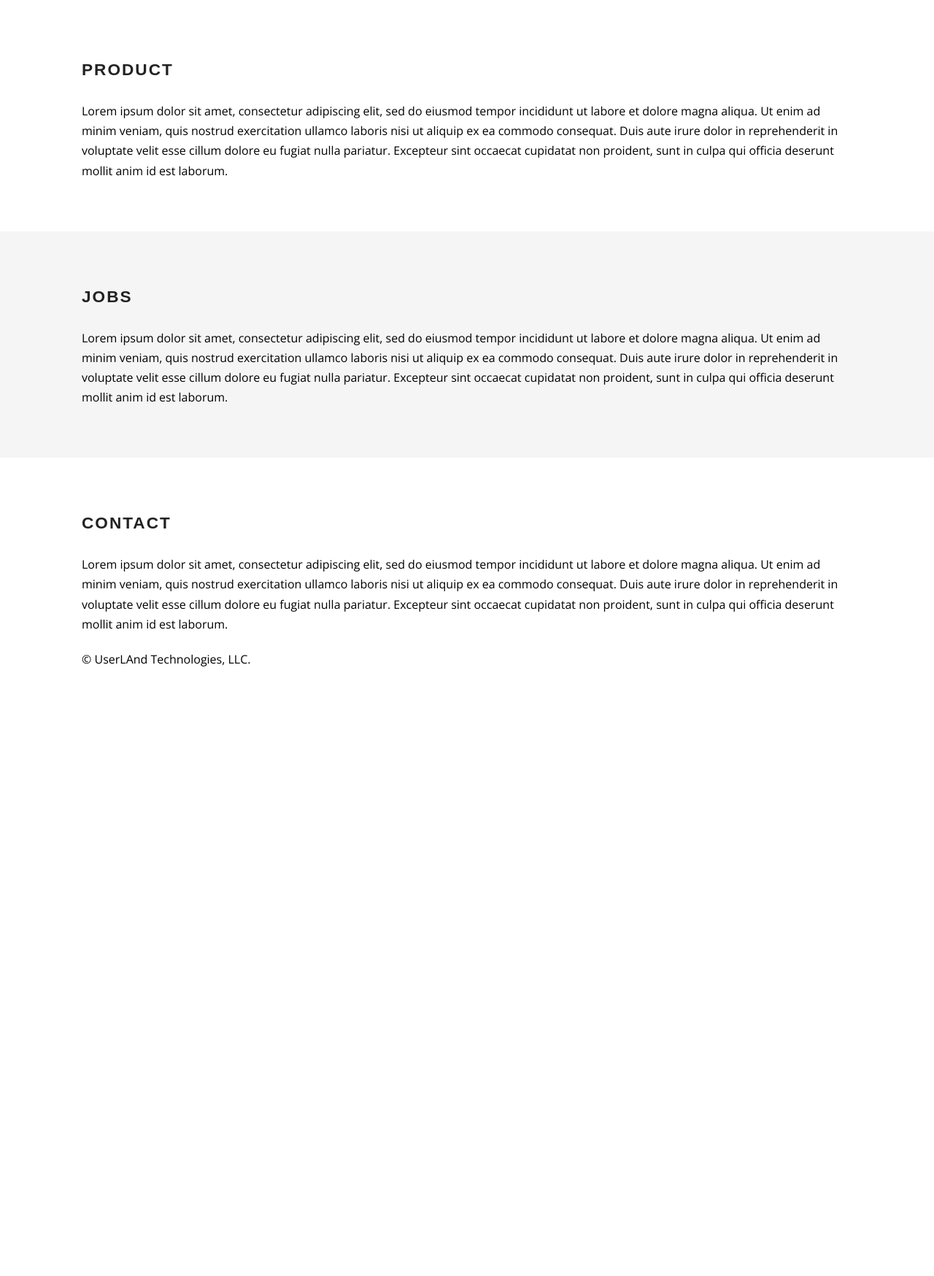
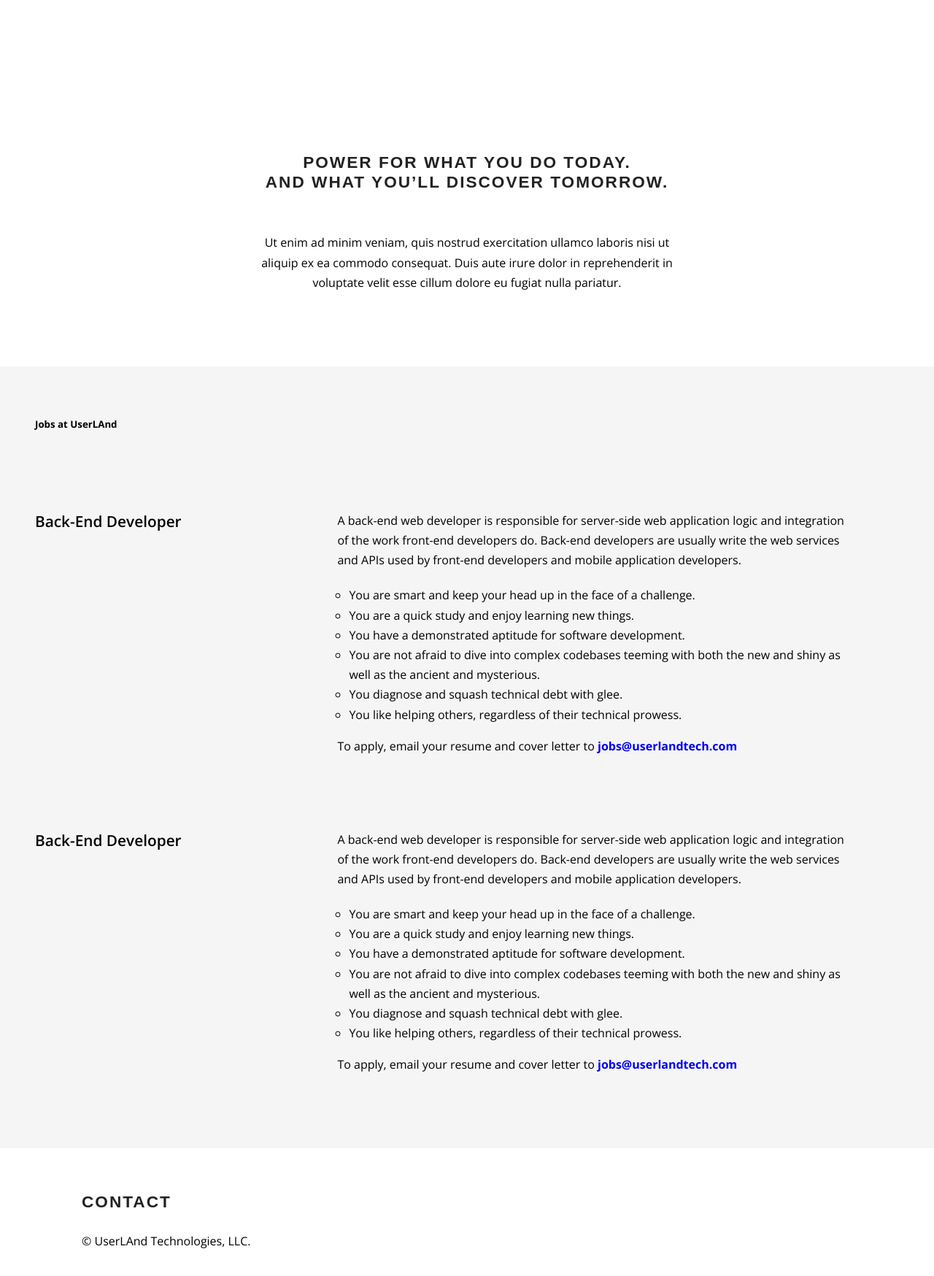
Before and after one commit to limongoo/userland, a React app: page / in a window 1280 px wide. Shown: the part 1020-2768 px from the top of the page at 73% size. Before the commit the page ends 2006 px from the top, so only its background shows below. Built offline with nearby package versions, Linux system fonts and the light colour scheme; some packages are replaced by stand-ins of ours.

Commit message:
content update

```diff
--- a/src/components/app/app.css
+++ b/src/components/app/app.css
@@ -51,21 +51,24 @@
 
     a {
       text-decoration: none;
-      color: $black;
+      color: $gray;
       transition: 0.3s ease all;
       padding: 0 0 3px;
       border-bottom: 3px solid $white;
+      font-size: 0.9rem;
+      font-weight: 600;
     }
 
     a:hover {
       color: $black;
-      border-bottom: 3px solid $gray;
+      border-bottom: 3px solid $yellow;
     }
   }
 }
 
 .nav-ul {
   display: flex;
+  margin-top: 2rem;
 
   li {
     padding: 0 1rem 0;
@@ -121,6 +124,7 @@
 
   .about-content {
     flex-direction: column;
+    margin: 2rem 0;
   }
 }
 
@@ -144,13 +148,13 @@
 
 @media (min-width: 900px) {
   #header {
-    padding: 2rem;
+    padding: 0 2rem;
   }
 
   .logo {
     font-size: 2rem;
     transition: 0.3s ease all;
-    width: 90px;
+    width: 80px;
 
     &:hover {
       color: $gray;
--- a/src/components/app/footer/Footer.js
+++ b/src/components/app/footer/Footer.js
@@ -15,9 +15,10 @@ export default class Footer extends Component {
               <h4 className="contact-title">Contact</h4>
 
               {/* Text goes here */}
-              <p>Lorem ipsum dolor sit amet, consectetur adipiscing elit, sed do eiusmod tempor incididunt ut labore et dolore magna aliqua. Ut enim ad minim veniam, quis nostrud exercitation ullamco laboris nisi ut aliquip ex ea commodo consequat. Duis aute irure dolor in reprehenderit in voluptate velit esse cillum dolore eu fugiat nulla pariatur. Excepteur sint occaecat cupidatat non proident, sunt in culpa qui officia deserunt mollit anim id est laborum.</p>
-              <p>&#169; UserLAnd Technologies, LLC.</p>
-
+              <div className="contact-flex">
+                <p></p>
+                <p>&#169; UserLAnd Technologies, LLC.</p>
+              </div>
             </div>
             {/* <div className="layer-footer"></div> */}
           </div>
--- a/src/components/home/Home.js
+++ b/src/components/home/Home.js
@@ -1,7 +1,6 @@
 import React, { Component } from 'react';
 import { connect } from 'react-redux';
 import './home.css';
-import Landing from './userland-landing.jpg';
 
 
 class Home extends Component {
@@ -27,9 +26,13 @@ class Home extends Component {
         <div className="about-container">
           <div className="maxwidth-wrap">
 
+            {/* Title goes here */}
+            <h5 className="about-title"> About UserLAnd Technologies</h5>
+            <div className="title-block"></div>
+
             <div className="about-content">
-              {/* Title goes here */}
-              <h4 className="about-title"> About UserLAnd Technologies</h4>
+
+              <h3>We’re a company founded on the belief that good ideas deserve to be made.</h3>
 
               {/* Text goes here */}
               <p>Lorem ipsum dolor sit amet, consectetur adipiscing elit, sed do eiusmod tempor incididunt ut labore et dolore magna aliqua. Ut enim ad minim veniam, quis nostrud exercitation ullamco laboris nisi ut aliquip ex ea commodo consequat. Duis aute irure dolor in reprehenderit in voluptate velit esse cillum dolore eu fugiat nulla pariatur. Excepteur sint occaecat cupidatat non proident, sunt in culpa qui officia deserunt mollit anim id est laborum.</p>
@@ -43,11 +46,16 @@ class Home extends Component {
         {/* --- Product Section --- */}
         <div className="product-container">
           <div className="maxwidth-wrap">
-            {/* Title goes here */}
-            <h4 className="product-title">Product</h4>
 
-            {/* Text goes here */}
-            <p>Lorem ipsum dolor sit amet, consectetur adipiscing elit, sed do eiusmod tempor incididunt ut labore et dolore magna aliqua. Ut enim ad minim veniam, quis nostrud exercitation ullamco laboris nisi ut aliquip ex ea commodo consequat. Duis aute irure dolor in reprehenderit in voluptate velit esse cillum dolore eu fugiat nulla pariatur. Excepteur sint occaecat cupidatat non proident, sunt in culpa qui officia deserunt mollit anim id est laborum.</p>
+            <div className="product-wrap">
+              {/* Title goes here */}
+              <h4 className="product-title">Power for what you do today.
+              <br/>And what you’ll discover tomorrow.</h4>
+              <div className="title-block-product"></div>
+
+              {/* Text goes here */}
+              <p>Ut enim ad minim veniam, quis nostrud exercitation ullamco laboris nisi ut aliquip ex ea commodo consequat. Duis aute irure dolor in reprehenderit in voluptate velit esse cillum dolore eu fugiat nulla pariatur.</p>
+            </div>
           </div>
         </div>
 
@@ -57,10 +65,51 @@ class Home extends Component {
           <div className="maxwidth-wrap">
 
             {/* Title goes here */}
-            <h4 className="job-title">Jobs</h4>
+            <h5 className="about-title"> Jobs at UserLAnd</h5>
+            <div className="title-block"></div>
 
             {/* Text goes here */}
-            <p>Lorem ipsum dolor sit amet, consectetur adipiscing elit, sed do eiusmod tempor incididunt ut labore et dolore magna aliqua. Ut enim ad minim veniam, quis nostrud exercitation ullamco laboris nisi ut aliquip ex ea commodo consequat. Duis aute irure dolor in reprehenderit in voluptate velit esse cillum dolore eu fugiat nulla pariatur. Excepteur sint occaecat cupidatat non proident, sunt in culpa qui officia deserunt mollit anim id est laborum.</p>
+            <div className="job-section">
+              <ul className="jobs-ul">
+
+                <li className="jobs-li">
+                  <div className="jobs-title">
+                    Back-End Developer
+                  </div>
+                  <div className="jobs-description">
+                    <p>A back-end web developer is responsible for server-side web application logic and integration of the work front-end developers do. Back-end developers are usually write the web services and APIs used by front-end developers and mobile application developers.</p>
+                    <ul className="jobs-sub-ul">
+                      <li>You are smart and keep your head up in the face of a challenge.</li>
+                      <li>You are a quick study and enjoy learning new things.</li>
+                      <li>You have a demonstrated aptitude for software development.</li>
+                      <li>You are not afraid to dive into complex codebases teeming with both the new and shiny as well as the ancient and mysterious.</li>
+                      <li>You diagnose and squash technical debt with glee.</li>
+                      <li>You like helping others, regardless of their technical prowess.</li>
+                    </ul>
+                    <p>To apply, email your resume and cover letter to <strong><a href="mailto:jobs@userlandtech.com">jobs@userlandtech.com</a></strong></p>
+                  </div>
+                </li>
+
+                <li className="jobs-li">
+                  <div className="jobs-title">
+                    Back-End Developer
+                  </div>
+                  <div className="jobs-description">
+                    <p>A back-end web developer is responsible for server-side web application logic and integration of the work front-end developers do. Back-end developers are usually write the web services and APIs used by front-end developers and mobile application developers.</p>
+                    <ul className="jobs-sub-ul">
+                      <li>You are smart and keep your head up in the face of a challenge.</li>
+                      <li>You are a quick study and enjoy learning new things.</li>
+                      <li>You have a demonstrated aptitude for software development.</li>
+                      <li>You are not afraid to dive into complex codebases teeming with both the new and shiny as well as the ancient and mysterious.</li>
+                      <li>You diagnose and squash technical debt with glee.</li>
+                      <li>You like helping others, regardless of their technical prowess.</li>
+                    </ul>
+                    <p>To apply, email your resume and cover letter to <strong><a href="mailto:jobs@userlandtech.com">jobs@userlandtech.com</a></strong></p>
+                  </div>
+                </li>
+
+              </ul>
+            </div>
           </div>
         </div>
 
--- a/src/components/home/home.css
+++ b/src/components/home/home.css
@@ -18,6 +18,12 @@
   line-height: 5rem;
 }
 
+.title-block {
+  background-color: $black;
+  padding: 0.25rem 1.5rem;
+  width: 10px;
+}
+
 .layer {
   background-color: rgba(40,40,40,0.5);
   position: absolute;
@@ -29,7 +35,7 @@
 
 .about-container {
   background-color: $yellow;
-  padding: 3rem;
+  padding: 4rem 3rem 2rem 3rem;
   flex-direction: column;
 }
 
@@ -42,7 +48,22 @@
 }
 
 .product-container {
-  padding: 3rem 7rem;
+  padding: 5rem 3rem;
+}
+
+.product-wrap {
+  text-align: center;
+  max-width: 100%;
+  margin: 0 auto;
+  text-align: left;
+}
+
+.title-block-product {
+  background-color: $black;
+  padding: 0.25rem 1.5rem;
+  width: 10px;
+  margin: 1rem 0 2rem;
+
 }
 
 .job-container {
@@ -61,12 +82,17 @@
   height: 300px;
   position: relative; */
   }
+
   .contact-title {
     color: $yellow;
   }
 
   .container-z {
     z-index: 100;
+  }
+
+  .contact-flex {
+    display: flex;
   }
 
   .layer-footer {
@@ -85,21 +111,93 @@
 
 @media (min-width: 200px) {
 
+  .landing-title {
+    line-height: 3rem;
+  }
 
+  .product-wrap {
+    width: 100%;
+  }
 
+  .product-container {
+    padding: 5rem 3rem;
+  }
+
+  .job-container {
+    padding: 3rem;
+  }
+
+  .jobs-ul {
+    list-style-type: none;
+    padding: 0;
+    margin: 2rem 0 0;
+  }
+
+  .jobs-title {
+    font-weight: 600;
+  }
 }
 
 @media (min-width: 500px) {
-
+  .landing-title {
+    line-height: 4rem;
+  }
 
 
 }
 
 @media (min-width: 900px) {
-
-
   .about-content {
     flex-direction: row;
-    padding: 3rem 7em;
+    padding: 3rem 0rem;
+  }
+
+  .product-container {
+    padding: 5rem 3rem;
+  }
+
+  .product-wrap {
+    text-align: center;
+    max-width: 50%;
+    margin: 0 auto;
+    text-align: center;
+  }
+
+  .title-block-product {
+    padding: 0.25rem 1.5rem;
+    margin: 1rem auto 2rem;
+
+  }
+
+  .jobs-ul {
+    list-style-type: none;
+    padding: 0;
+    margin: 2rem 0 0;
+  }
+
+  .jobs-li {
+    border-bottom: 2px solid $lightgray;
+    padding: 2rem 0;
+    display: flex;
+  }
+
+  .jobs-sub-ul {
+    margin: 1rem 0;
+    padding: 0 0 0 1rem;
+
+    li {
+      line-height: 1.7;
+    }
+  }
+
+  .jobs-title {
+    width: 35%;
+    font-weight: 600;
+    font-size: 1.3rem;
+    padding: 1rem 0;
+  }
+
+  .jobs-description {
+    width: 60%;
   }
 }
--- a/src/styles/main.css
+++ b/src/styles/main.css
@@ -17,8 +17,8 @@ p {
 
 /* Font sizing from http://type-scale.com/ */
 h1, h2, h3, h4 {
-  /* margin: 1em 0 0.5em; */
-  line-height: 1.1;
+  margin: 0.5em 0 0.5em;
+  line-height: 1.2;
   letter-spacing: 2px;
   text-transform: uppercase;
   padding: 0 0 0rem 0;
```
